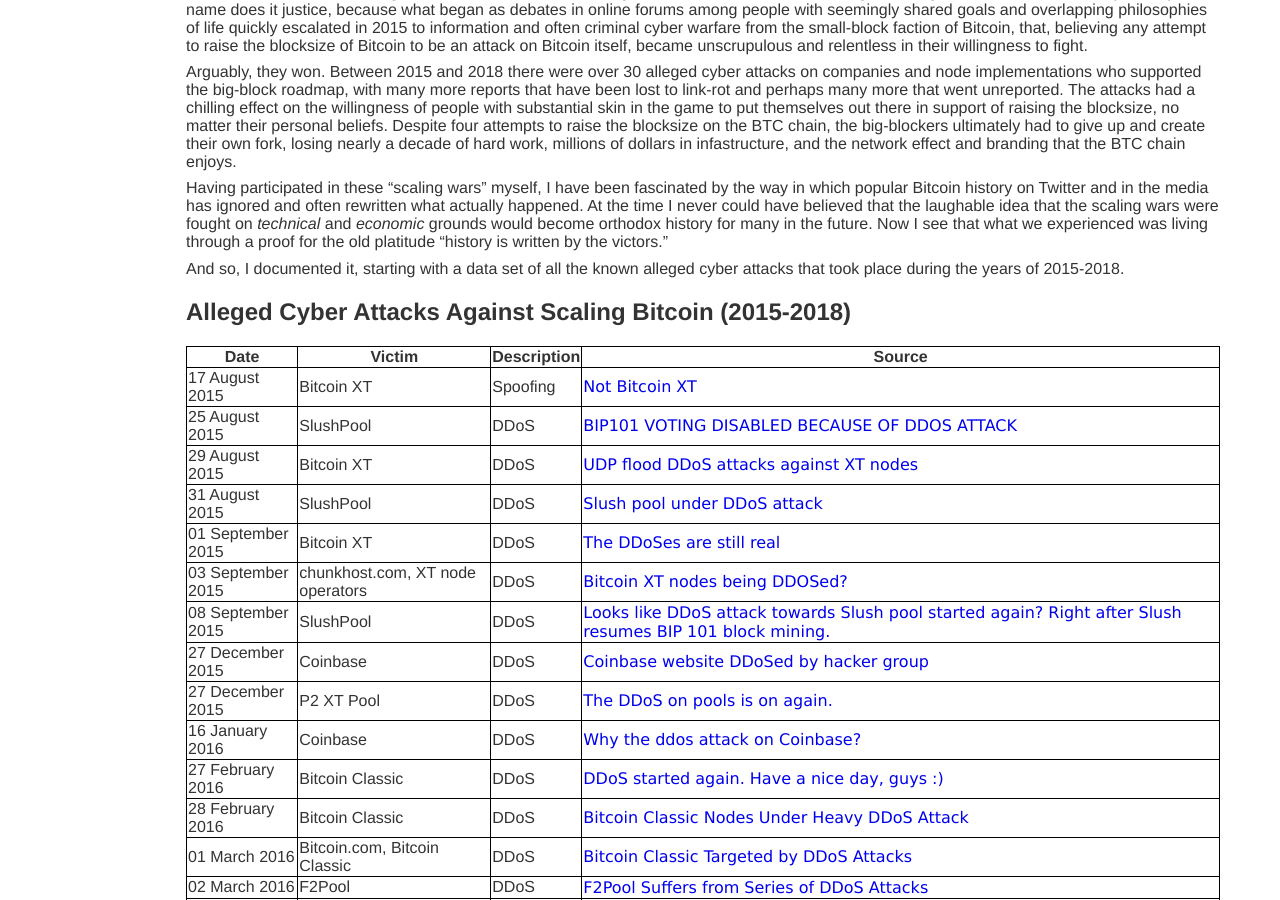
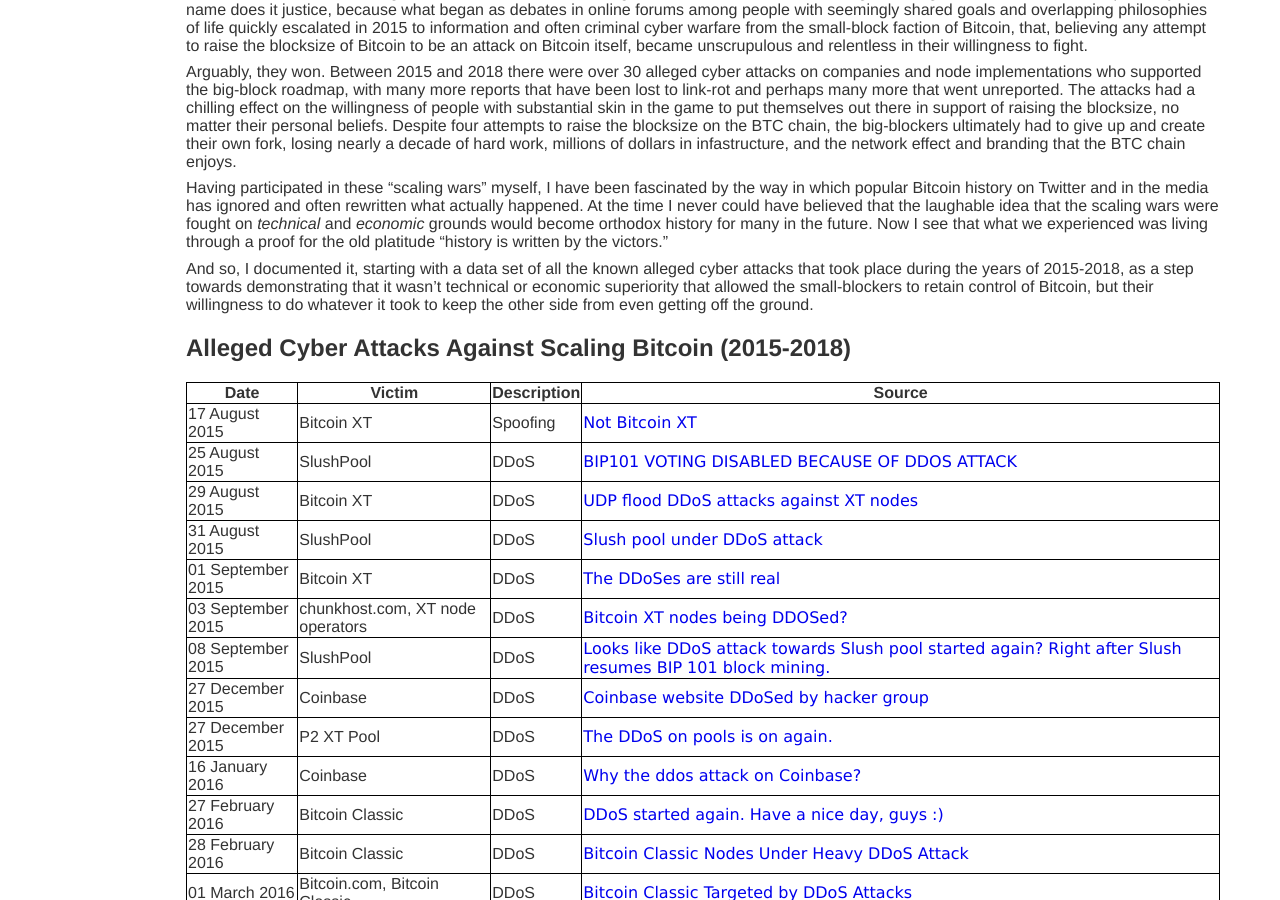
Before and after one commit to makgill/deryk, a Jekyll site: the page built from _pages/bitcoin/data/cyber-attacks.md, in a window 1280 px wide and 900 px high, scrolled down 311 px. Built offline with Jekyll 4.4.1, drawn with Linux system fonts in a browser that asks for light colours.

Commit message:
Update cyber-attacks.md

```diff
--- a/_pages/bitcoin/data/cyber-attacks.md
+++ b/_pages/bitcoin/data/cyber-attacks.md
@@ -16,7 +16,7 @@
 
 Having participated in these "scaling wars" myself, I have been fascinated by the way in which popular Bitcoin history on Twitter and in the media has ignored and often rewritten what actually happened. At the time I never could have believed that the laughable idea that the scaling wars were fought on *technical* and *economic* grounds would become orthodox history for many in the future. Now I see that what we experienced was living through a proof for the old platitude "history is written by the victors."
 
-And so, I documented it, starting with a data set of all the known alleged cyber attacks that took place during the years of 2015-2018.
+And so, I documented it, starting with a data set of all the known alleged cyber attacks that took place during the years of 2015-2018, as a step towards demonstrating that it wasn't technical or economic superiority that allowed the small-blockers to retain control of Bitcoin, but their willingness to do whatever it took to keep the other side from even getting off the ground.
 
 ## Alleged Cyber Attacks Against Scaling Bitcoin (2015-2018)
 
```
